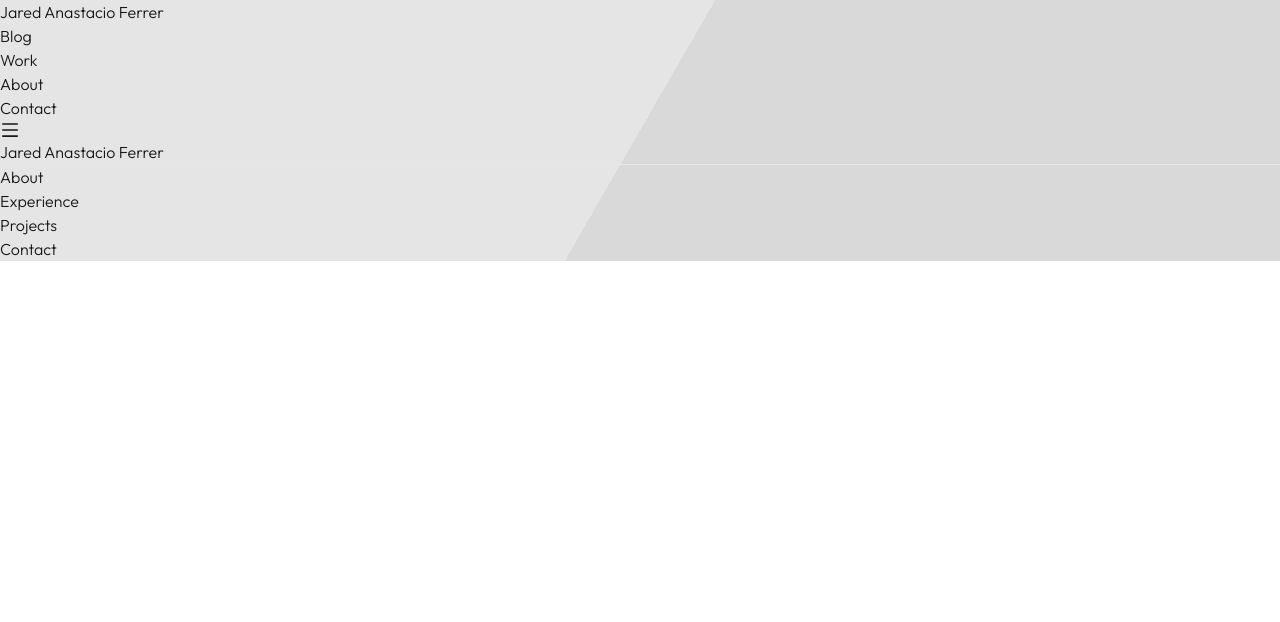
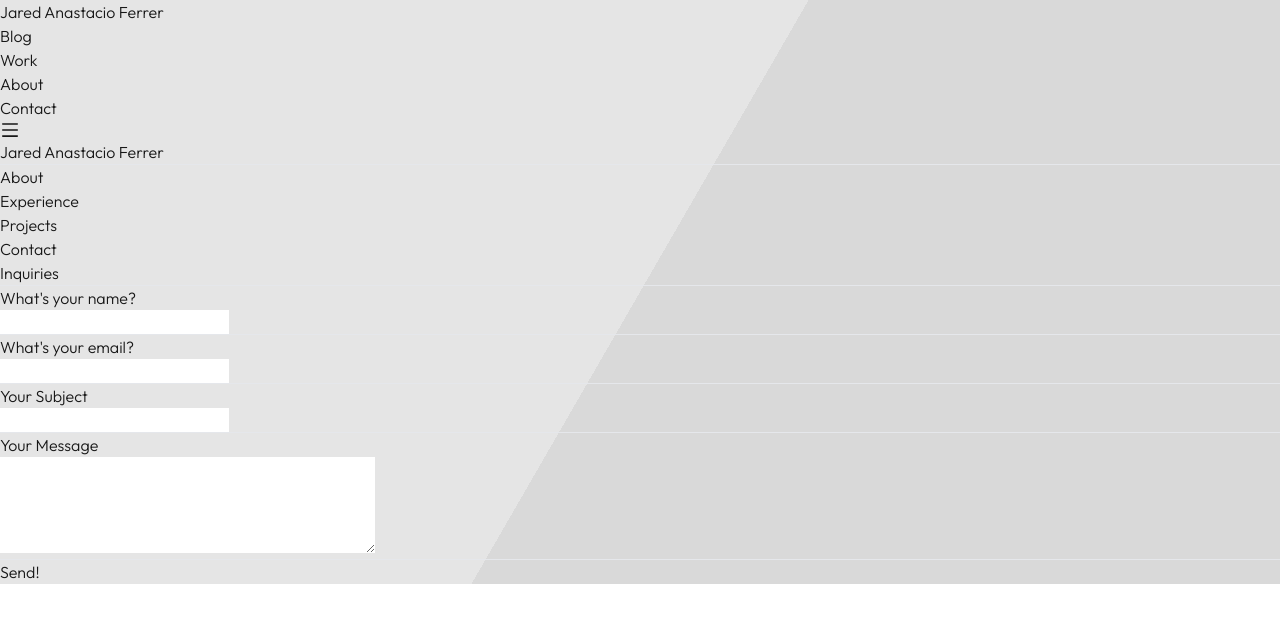
Before and after one commit to JaredSkates/Personal-Portfolio, a Next.js app: page /contact in a window 1280 px wide. Shown: the top 622 px of the page. Built offline with nearby package versions, Linux system fonts and the light colour scheme.

Commit message:
Added UI For Contact Page

```diff
--- a/src/app/blog/page.tsx
+++ b/src/app/blog/page.tsx
@@ -2,10 +2,12 @@ import Navbar from "@/components/navbar";
 
 export default function Blog() {
   return (
-    <div className="min-h-screen">
+    <div className="min-h-screen text-center">
       {/* Primary Navigation */}
       <Navbar /> {/* Imported Navbar component  */}
-      <h1>Coming Soon!</h1>
+
+      <h1 className="translate-y-20 text-black text-6xl font-thin">Coming Soon!</h1>
+
     </div>
   );
 }
--- a/src/app/contact/page.tsx
+++ b/src/app/contact/page.tsx
@@ -5,6 +5,49 @@ export default function Contact() {
     <div className="min-h-screen">
       {/* Primary Navigation */}
       <Navbar /> {/* Imported Navbar component  */}
+
+      <div className="h-20 flex justify-center items-center p-4">
+        <h1 className="text-black text-4xl font-medium">Inquiries</h1>
+      </div>
+
+      <section className="flex flex-col sm:flex-row justify-center sm:gap-20">
+        <form className="flex flex-col p-4 text-black w-[400px] md:w-[600px] h-[600px] gap-5 leading-loose">
+          <hr className="border-black"/>
+
+          <div>
+            <h2>What's your name?</h2>
+            <input type="text" className="border-none bg-transparent outline-none"/>
+          </div>
+
+          <hr className="border-black"/>
+
+          <div>
+            <h2>What's your email?</h2>
+            <input type="text" className="border-none bg-transparent outline-none"/>
+          </div>
+
+          <hr className="border-black"/>
+
+          <div>
+            <h2>Your Subject</h2>
+            <input type="text" className="border-none bg-transparent outline-none"/>
+          </div>
+
+          <hr className="border-black"/>
+
+          <div>
+            <h2>Your Message</h2>
+            <textarea rows={4} cols={40} className="border-none bg-transparent outline-none"/>
+          </div>
+
+          <hr className="border-black"/>
+        </form>
+
+        <button className="p-4 bg-[#908484] w-[168px] h-[168px] rounded-[100%] self-center sm:self-end">Send!</button>
+
+      </section>
+
+
     </div>
   );
 }
--- a/src/app/work/page.tsx
+++ b/src/app/work/page.tsx
@@ -14,7 +14,7 @@ export default function Work() {
         </p>
       </div>
       <div className="w-full flex justify-center">
-        <div className="h-[690px] overflow-y-auto grid grid-cols-1 sm:grid-cols-2">
+        <div className="h-[690px] overflow-y-scroll grid grid-cols-1 sm:grid-cols-2">
           {/* Card Column 1 */}
           <WorkCard2 />
 
```
